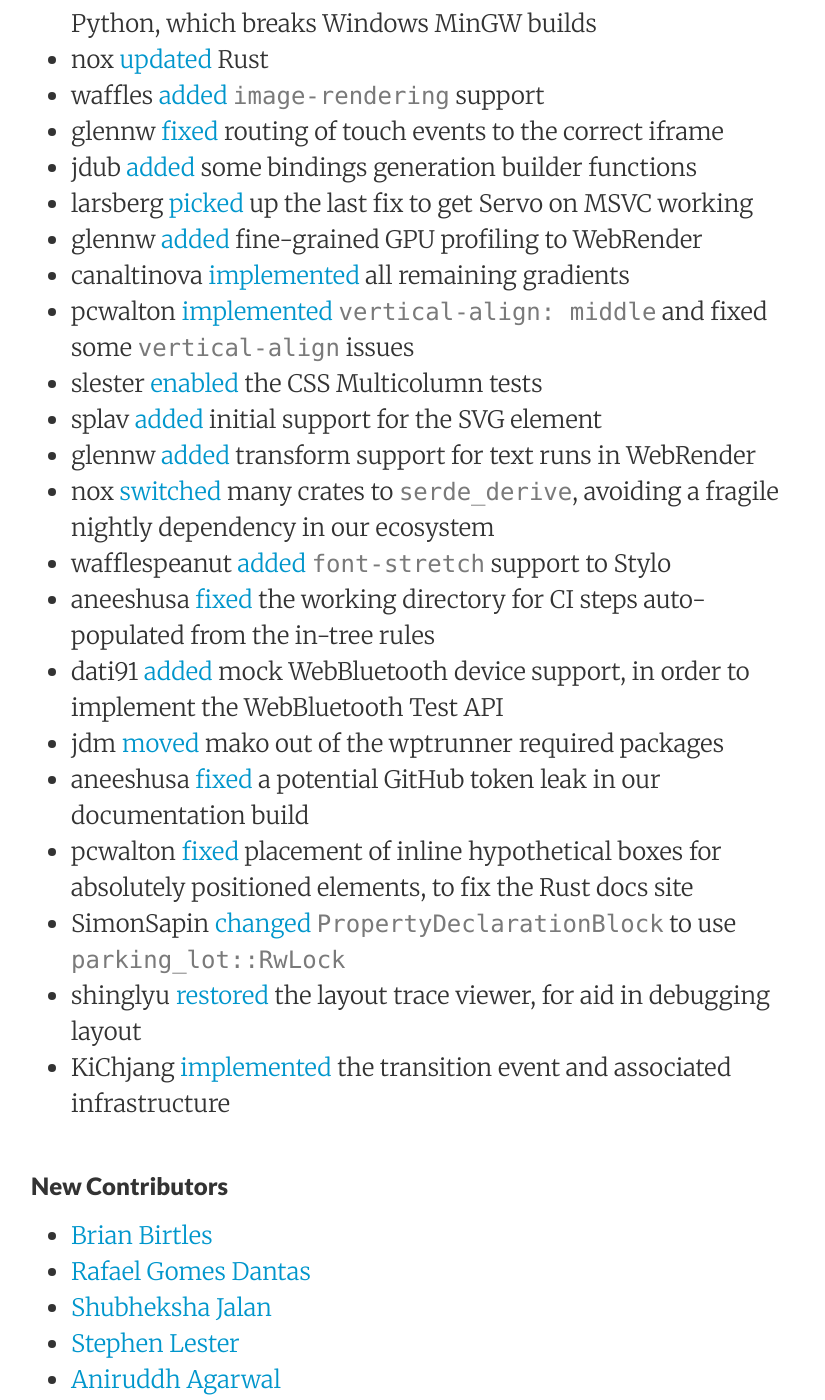
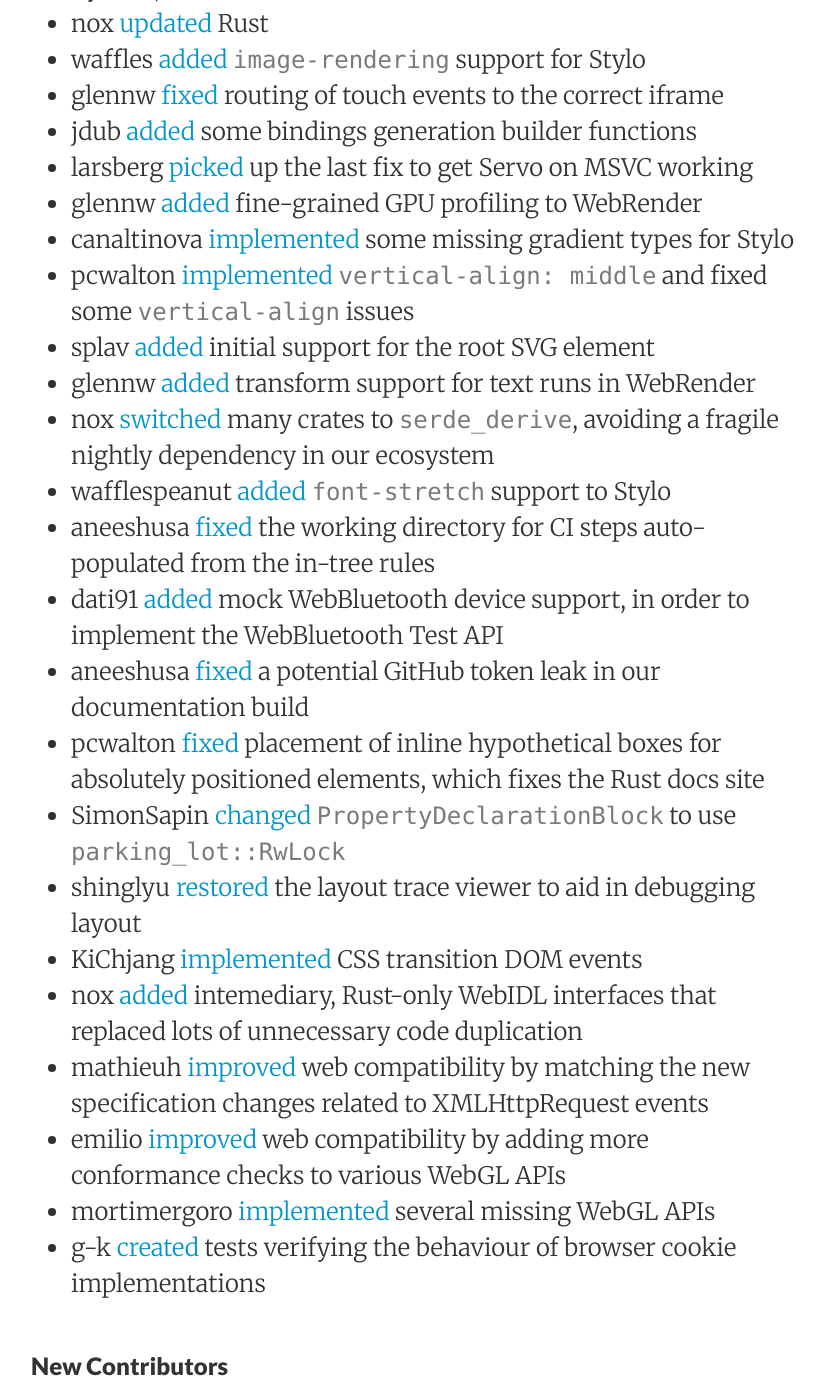
Before and after one commit to servo/blog.servo.org, a Jekyll site: the page built from _posts/2016-10-17-twis-81.md, in a window 1280 px wide and 1400 px high, scrolled down 1715 px. Shown: the whole window, without its empty margins (225-1050 px from the left). Built offline with Jekyll 4.4.1, drawn with Linux system fonts in a browser that asks for light colours; some of the changed text lies outside the part shown.

Commit message:
More notable things.

```diff
--- a/_posts/2016-10-17-twis-81.md
+++ b/_posts/2016-10-17-twis-81.md
@@ -21,40 +21,42 @@
  - pcwalton [improved](https://github.com/servo/servo/pull/13765) the rendering of etsy.com by fixing percentages in `top` and `bottom`
  - joewalker [added](https://github.com/servo/servo/pull/13751) support for `font-kerning` in Stylo
  - ms2ger [implemented](https://github.com/servo/servo/pull/13750) blob URL support in the fetch stack
- - scottrinh [exposed](https://github.com/servo/servo/pull/13747) some `Canvas` interfaces
- - pcwalton [improved](https://github.com/servo/servo/pull/13738) reddit.com by avoiding vertical align of absolutely positioned children in table rows
+ - scottrinh [hid](https://github.com/servo/servo/pull/13747) some canvas-related interfaces from workers
+ - pcwalton [improved](https://github.com/servo/servo/pull/13738) reddit.com by avoiding vertical alignment of absolutely positioned children in table rows
  - namsoocho [added](https://github.com/servo/servo/pull/13724) `font-variant-position` for Stylo
  - mmatyas [fixed](https://github.com/servo/webrender/pull/440) Android and ARM compilation issues in WebRender
- - pcwalton [improved](https://github.com/servo/servo/pull/13705) google.com by avoiding touching positions of elements except when being reflowed
+ - pcwalton [improved](https://github.com/servo/servo/pull/13705) google.com by avoiding incorrect block element position modifications
  - heycam [factored out](https://github.com/servo/servo/pull/13715) a `UrlOrNone` type to avoid some duplication in property bindings code
- - manishearth [vendored](https://github.com/servo/servo/pull/13701) bindings for `NSString` and used them in some property binding code
+ - manishearth [vendored](https://github.com/servo/servo/pull/13701) bindings for Gecko's `nsString`
  - awesomeannirudh [implemented](https://github.com/servo/servo/pull/13698) the  `-moz-text-align-last` property
  - mrobinson [added](https://github.com/servo/servo/pull/13696) a custom debug formatter for `ClippingRegion`
  - manishearth [implemented](https://github.com/servo/servo/pull/13674) `column-count` for Stylo
  - anholt [added](https://github.com/servo/servo/pull/13665) the WebGL `uniformMatrix*fv` methods
  - UK992 [made](https://github.com/servo/servo/pull/13661) our build environment warn if it finds the MinGW Python, which breaks Windows MinGW builds
  - nox [updated](https://github.com/servo/servo/pull/13649) Rust
- - waffles [added](https://github.com/servo/servo/pull/13636) `image-rendering` support
+ - waffles [added](https://github.com/servo/servo/pull/13636) `image-rendering` support for Stylo
  - glennw [fixed](https://github.com/servo/servo/pull/13633) routing of touch events to the correct iframe
  - jdub [added](https://github.com/servo/rust-bindgen/pull/77) some bindings generation builder functions
  - larsberg [picked](https://github.com/servo/servo/pull/13623) up the last fix to get Servo on MSVC working
  - glennw [added](https://github.com/servo/webrender/pull/433) fine-grained GPU profiling to WebRender
- - canaltinova [implemented](https://github.com/servo/servo/pull/13604) all remaining gradients
+ - canaltinova [implemented](https://github.com/servo/servo/pull/13604) some missing gradient types for Stylo
  - pcwalton [implemented](https://github.com/servo/servo/pull/13602) `vertical-align: middle` and fixed some `vertical-align` issues
- - slester [enabled](https://github.com/servo/servo/pull/13599) the CSS Multicolumn tests
- - splav [added](https://github.com/servo/servo/pull/13589) initial support for the SVG element
+ - splav [added](https://github.com/servo/servo/pull/13589) initial support for the root SVG element
  - glennw [added](https://github.com/servo/webrender/pull/431) transform support for text runs in WebRender
  - nox [switched](https://github.com/servo/rust-azure/pull/245) many crates to `serde_derive`, avoiding a fragile nightly dependency in our ecosystem
  - wafflespeanut [added](https://github.com/servo/servo/pull/13570) `font-stretch` support to Stylo
  - aneeshusa [fixed](https://github.com/servo/saltfs/pull/502) the working directory for CI steps auto-populated from the in-tree rules
  - dati91 [added](https://github.com/servo/devices/pull/17) mock WebBluetooth device support, in order to implement the WebBluetooth Test API
- - jdm [moved](https://github.com/servo/servo/pull/13562) mako out of the wptrunner required packages
  - aneeshusa [fixed](https://github.com/servo/servo/pull/13507) a potential GitHub token leak in our documentation build
- - pcwalton [fixed](https://github.com/servo/servo/pull/13490) placement of inline hypothetical boxes for absolutely positioned elements, to fix the Rust docs site
+ - pcwalton [fixed](https://github.com/servo/servo/pull/13490) placement of inline hypothetical boxes for absolutely positioned elements, which fixes the Rust docs site
  - SimonSapin [changed](https://github.com/servo/servo/pull/13459) `PropertyDeclarationBlock` to use `parking_lot::RwLock`
- - shinglyu [restored](https://github.com/servo/servo/pull/13432) the layout trace viewer, for aid in debugging layout
- - KiChjang [implemented](https://github.com/servo/servo/pull/13056) the transition event and associated infrastructure
-
+ - shinglyu [restored](https://github.com/servo/servo/pull/13432) the layout trace viewer to aid in debugging layout
+ - KiChjang [implemented](https://github.com/servo/servo/pull/13056) CSS transition DOM events
+- nox [added](https://github.com/servo/servo/pull/13596) intemediary, Rust-only WebIDL interfaces that replaced lots of unnecessary code duplication
+- mathieuh [improved](https://github.com/servo/servo/pull/13485) web compatibility by matching the new specification changes related to XMLHttpRequest events
+- emilio [improved](https://github.com/servo/servo/pull/13305) web compatibility by adding more conformance checks to various WebGL APIs
+- mortimergoro [implemented](https://github.com/servo/servo/pull/13208) several missing WebGL APIs
+- g-k [created](https://github.com/servo/servo/pull/11624) tests verifying the behaviour of browser cookie implementations
 
 ### New Contributors
 
@@ -73,6 +75,6 @@
 
 ### Screenshot
 
-Canaltinova [implemented](https://github.com/servo/servo/pull/13604) parsing for many gradients so that they can be used in Firefox via Stylo and also provided comparisons:!
+Canaltinova [implemented](https://github.com/servo/servo/pull/13604) parsing for many gradients so that they can be used in Firefox via Stylo and also provided comparisons:
 
 ![Radial gradient support in Stylo]({{ site.url }}/images/gradients.png "much radiel gradient")
```
